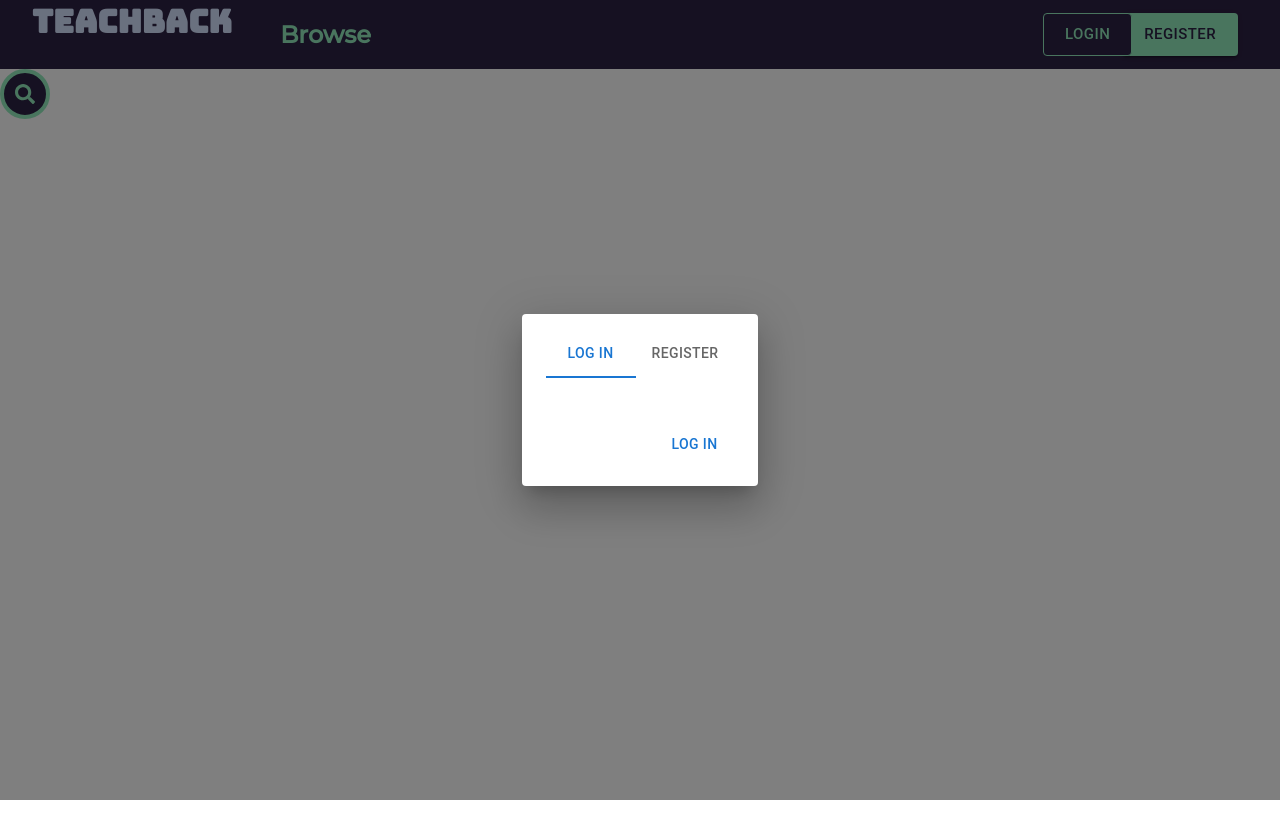
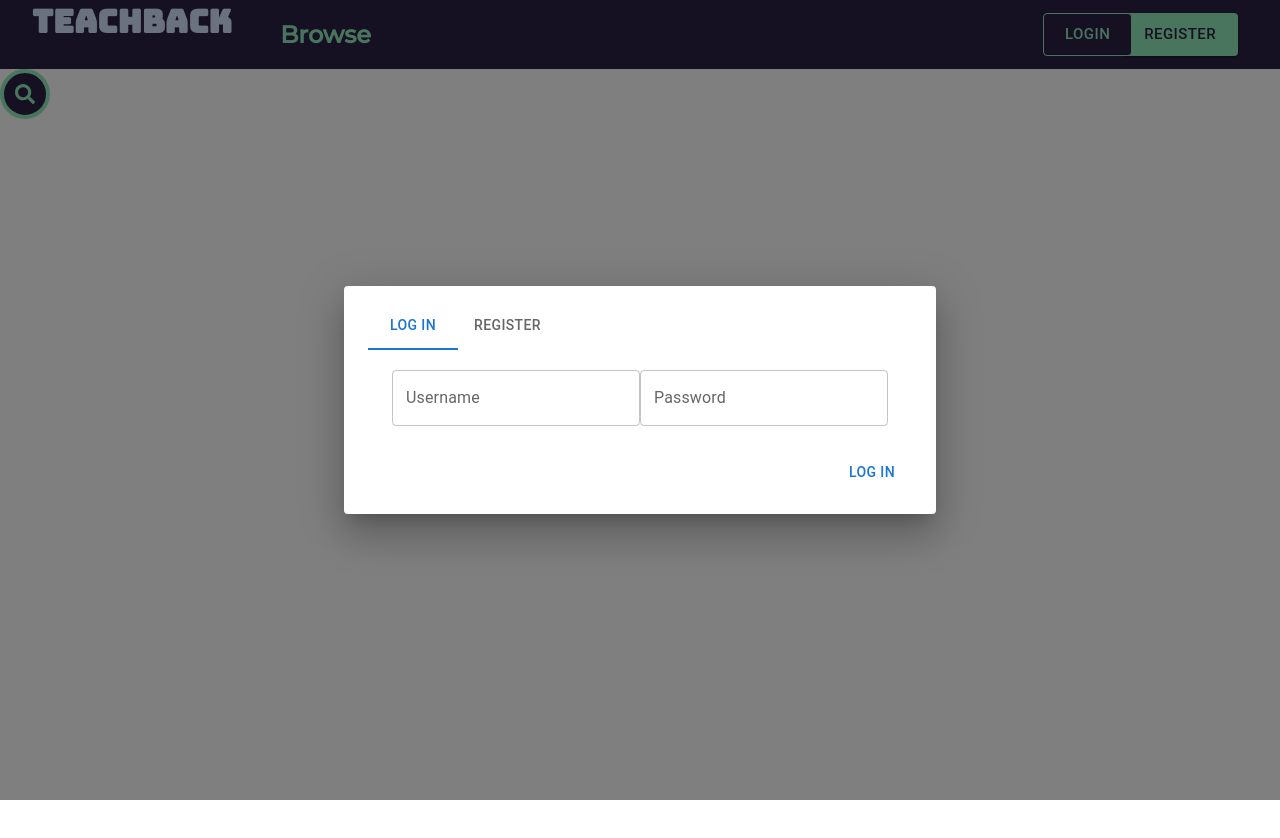
Before and after one commit to AdamKruschwitz/Teachback, a React (Create React App) app in the folder client/: page / in a window 1280 px wide. Shown: the top 838 px of the page. Built offline with nearby package versions, Linux system fonts and the light colour scheme.

Commit message:
added text fields to login and register tabs

```diff
--- a/client/src/components/Login/index.js
+++ b/client/src/components/Login/index.js
@@ -44,7 +44,16 @@ const LoginDialogue = function() {
                 <TabPanel value={ curTab } index="login">
                     <DialogContent>
                         {/* Username field */}
+                        <TextField
+                            id="username"
+                            label="Username"
+                        />
                         {/* Password field */}
+                        <TextField
+                            id="password"
+                            label="Password"
+                            type="password"
+                        />
                         {/* Github OAuth button */}
                         {/* Google OAuth button */}
                     </DialogContent>
```
